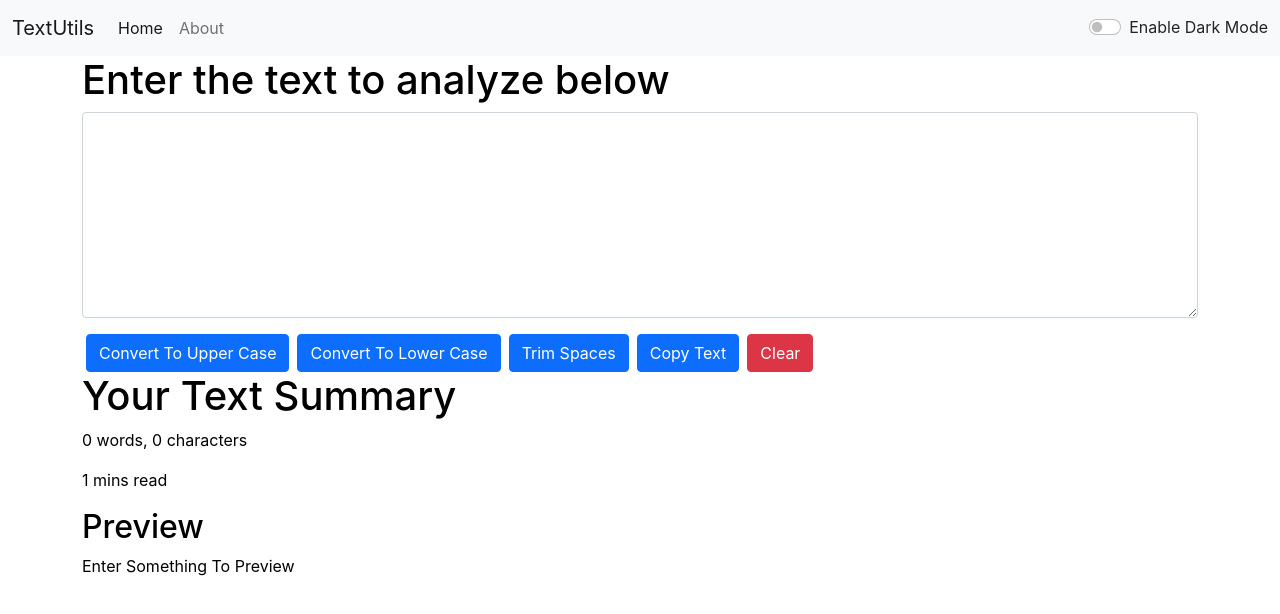
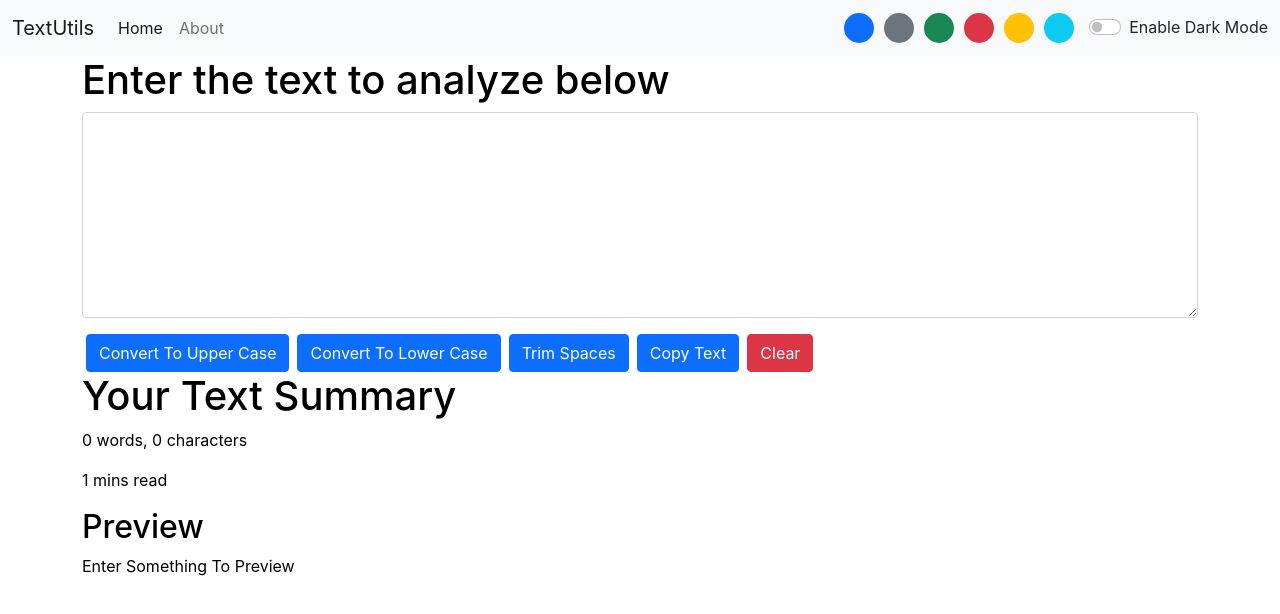
Before and after one commit to JoyontaSaha/text-utills, a React (Create React App) app: page / in a window 1280 px wide. Shown: the top 614 px of the page. Built offline with nearby package versions, Linux system fonts and the light colour scheme.

Commit message:
color plate implemented in background and navbar

```diff
--- a/src/App.js
+++ b/src/App.js
@@ -19,7 +19,41 @@ function App() {
     }, 2000);
   };
 
+  const colorDisplayModeChanger = (colorDisplayMode) => {
+    console.log("colorBtnModeChanger clicked");
+
+    switch (colorDisplayMode) {
+      case "primary":
+        document.body.style.backgroundColor = "#0d6efd";
+        // showAlert("Primary mode enabled", "success");
+        break;
+      case "secondary":
+        document.body.style.backgroundColor = "#6c757d";
+        // showAlert("Secondary mode enabled", "success");
+        break;
+      case "success":
+        document.body.style.backgroundColor = "#198754";
+        // showAlert("Success mode enabled", "success");
+        break;
+      case "danger":
+        document.body.style.backgroundColor = "#dc3545;";
+        // showAlert("Danger mode enabled", "success");
+        break;
+      case "warning":
+        document.body.style.backgroundColor = "#ffc107";
+        // showAlert("Warning mode enabled", "success");
+        break;
+      case "info":
+        document.body.style.backgroundColor = "#0dcaf0";
+        // showAlert("Info mode enabled", "success");
+        break;
+    }
+    setMode(colorDisplayMode);
+    showAlert(colorDisplayMode + " mode enabled", "success");
+  };
+
   const toggleMode = () => {
+    console.log("toggleMode clicked");
     if (mode === "light") {
       setMode("dark");
       document.body.style.backgroundColor = "#111222";
@@ -39,12 +73,15 @@ function App() {
         aboutText="About"
         mode={mode}
         toggleMode={toggleMode}
+        colorDisplayModeChanger={colorDisplayModeChanger}
+        showAlert={showAlert}
       />
       <Alert alert={alert} />
       <TextForm
         showAlert={showAlert}
         heading="Enter the text to analyze below"
         mode={mode}
+        setMode={setMode}
       />
       {/* <About></About> */}
     </>
--- a/src/components/Navbar.js
+++ b/src/components/Navbar.js
@@ -3,6 +3,19 @@ import PropTypes from "prop-types";
 import Switch from "./Switch";
 
 export default function Navbar(props) {
+
+  const divColorPlateStyle = {
+    margin: "0px 10px"
+  };
+
+  const colorPlateStyle = {
+    height: "30px",
+    width: "30px",
+    borderRadius: "50%",
+    margin: "0px 5px",
+    border: "2px",
+  };
+
   return (
     <div>
       <nav
@@ -25,6 +38,47 @@ export default function Navbar(props) {
                 </a>
               </li>
             </ul>
+            {/* dynamic color buttons */}
+            <div style={divColorPlateStyle}>
+              <button
+                onClick={() => props.colorDisplayModeChanger("primary")}
+                type="button"
+                className="btn btn-primary button button5"
+                style={colorPlateStyle}
+              />
+
+              <button
+                onClick={() => props.colorDisplayModeChanger("secondary")}
+                type="button"
+                className="btn btn-secondary"
+                style={colorPlateStyle}
+              />
+              <button
+                onClick={() => props.colorDisplayModeChanger("success")}
+                type="button"
+                className="btn btn-success"
+                style={colorPlateStyle}
+              />
+              <button
+                onClick={() => props.colorDisplayModeChanger("danger")}
+                type="button"
+                className="btn btn-danger"
+                style={colorPlateStyle}
+              />
+              <button
+                onClick={() => props.colorDisplayModeChanger("warning")}
+                type="button"
+                className="btn btn-warning"
+                style={colorPlateStyle}
+              />
+              <button
+                onClick={() => props.colorDisplayModeChanger("info")}
+                type="button"
+                className="btn btn-info"
+                style={colorPlateStyle}
+              />
+            </div>
+            {/* end */}
             <Switch mode={props.mode} toggleMode={props.toggleMode} />
             {/* <div
               className={`form-check form-switch text-${
```
